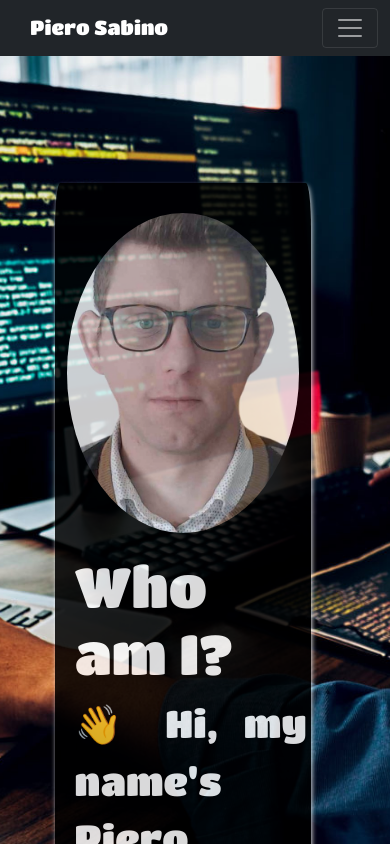
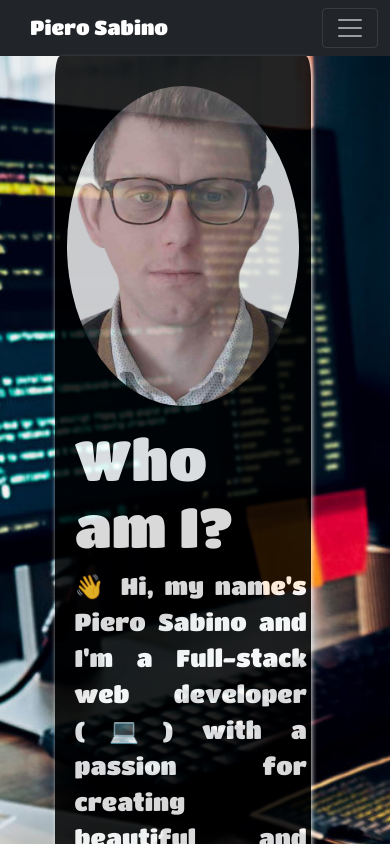
Before and after one commit to pierre1590/Portfolio-Piero, a React (Create React App) app: page / in a window 390 px wide. Shown: the top 844 px of the page. Built offline with nearby package versions, Linux system fonts and the light colour scheme.

Commit message:
Update project

```diff
--- a/src/css/styles.css
+++ b/src/css/styles.css
@@ -9,8 +9,6 @@
     background-position: center;
     background-repeat: no-repeat;
     height: 100vh;
-
-
 }
 
 
@@ -35,3 +33,16 @@
     color: #fff;
     text-align: justify;
 }
+
+
+@media screen and (max-width: 600px) {
+    .main-container {
+        height: auto;
+    }
+    .profile{
+        top: 10%;
+    }
+    .description{
+        font-size: 1.5em;
+    }
+}
```
Also changed, not shown: 1 other file (tests, documents, lock files or other folders).
